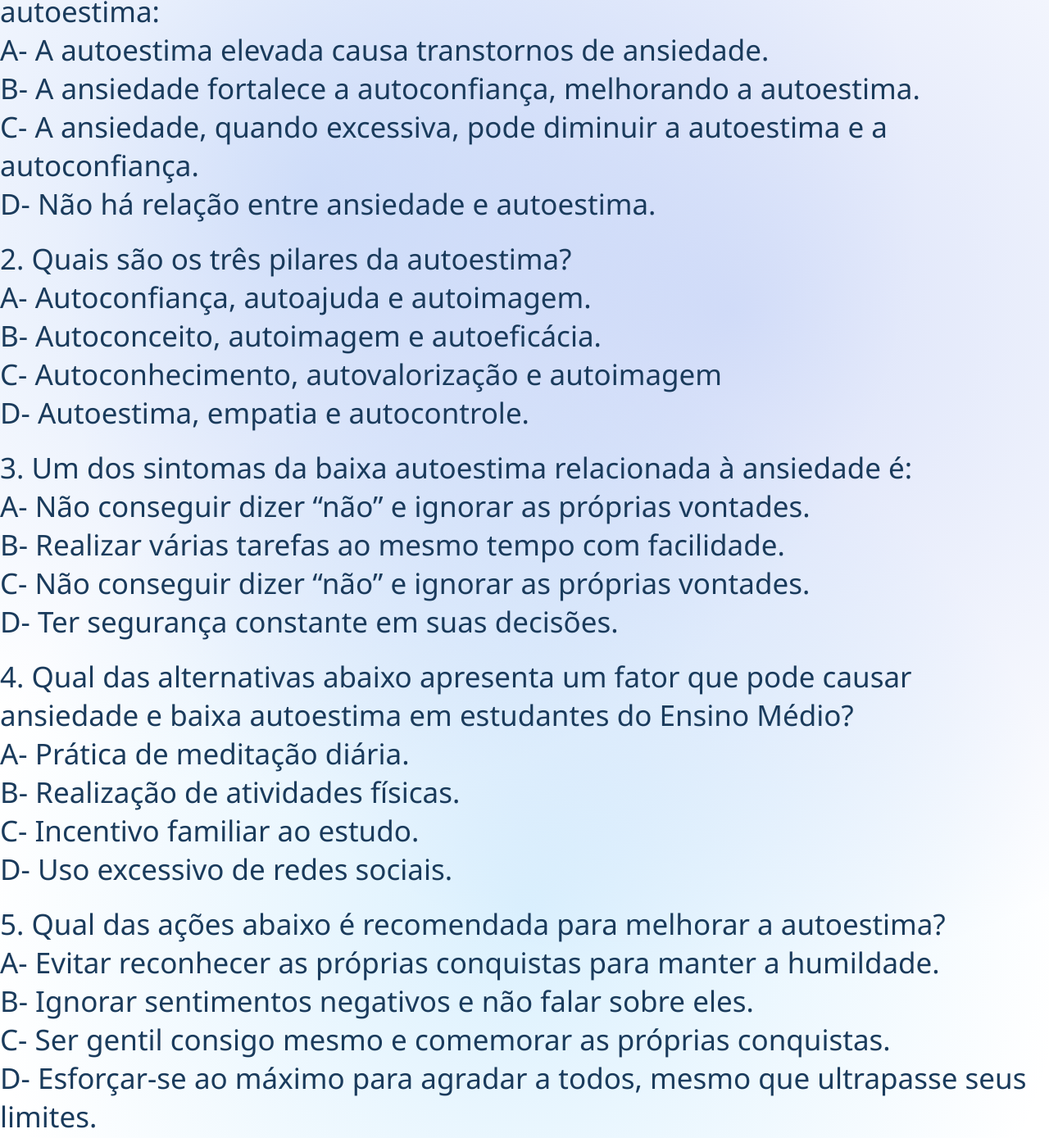
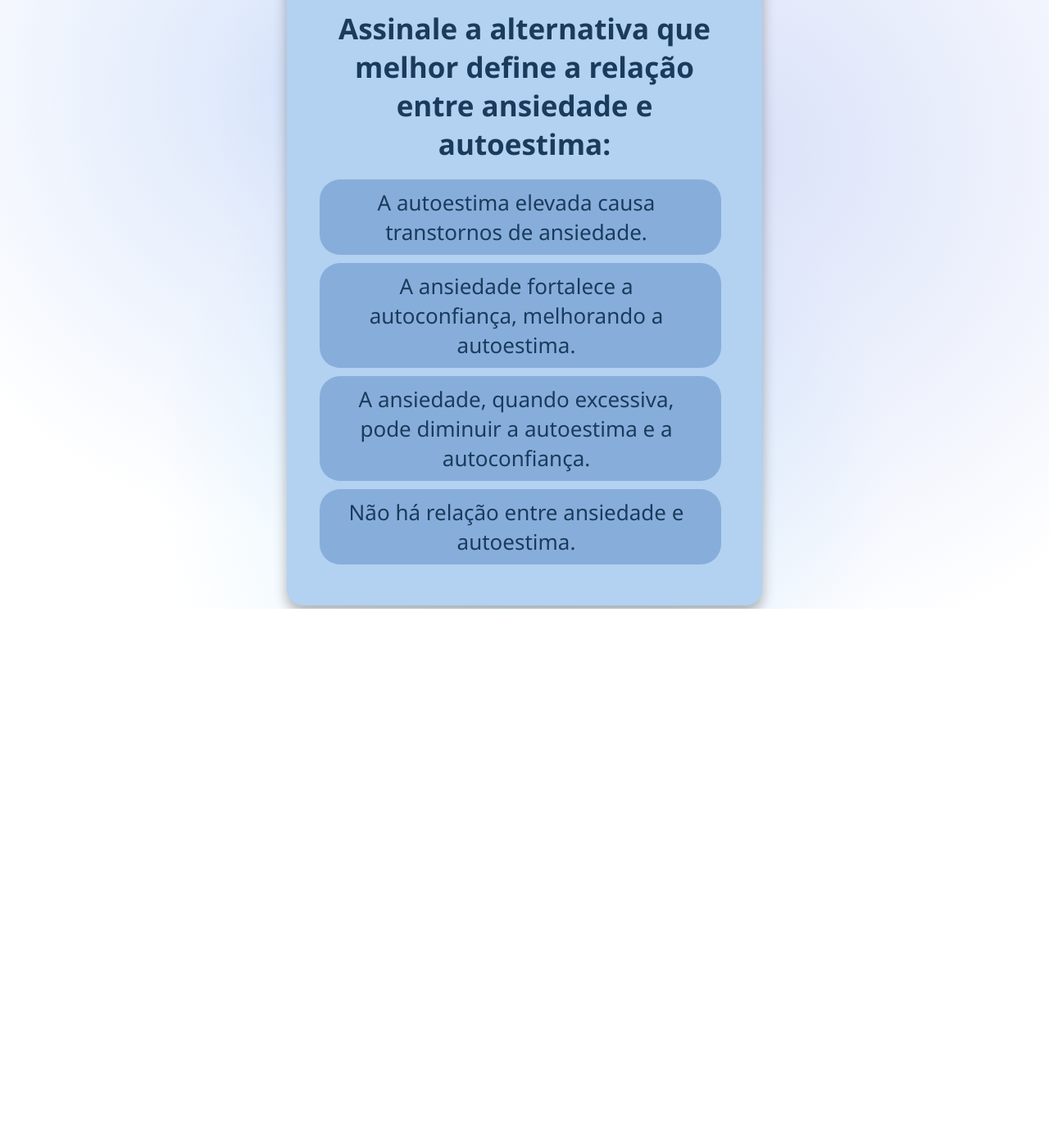
Before and after one commit to JoaoCarlosViana/PI_ANIMA_SITE, a plain HTML site: page QUIZ/quizpsicologia.html/pscg.html in a window 1280 px wide. Shown: the part 57-1446 px from the top of the page at 82% size. After the commit the page ends 800 px from the top, so only its background shows below. Drawn offline with Linux system fonts and the light colour scheme.

Commit message:
Update pscg.html

```diff
--- a/QUIZ/quizpsicologia.html/pscg.html
+++ b/QUIZ/quizpsicologia.html/pscg.html
@@ -1,64 +1,27 @@
 <!DOCTYPE html>
 <html lang="pt-BR">
 <head>
-  <meta charset="UTF-8" />
-  <meta name="viewport" content="width=device-width, initial-scale=1.0" />
-  <title>Quiz Psicologia</title>
-  <link rel="stylesheet" href="pscg.css" >
+  <meta charset="UTF-8">
+  <title>Quiz Pastel</title>
+  <link rel="stylesheet" href="pscg.css">
 </head>
 <body>
-  <main id="quiz-container">
-    <section class="perguntas question active" data-answer="2">
-      <div class="questionario">1. Assinale a alternativa que melhor define a relação entre ansiedade e autoestima:</div>
-      <section class="alternativas1">
-        <div class="ab">A- A autoestima elevada causa transtornos de ansiedade.</div>
-        <div class="ab">B- A ansiedade fortalece a autoconfiança, melhorando a autoestima.</div>
-        <div class="cd">C- A ansiedade, quando excessiva, pode diminuir a autoestima e a autoconfiança.</div>
-        <div class="cd">D- Não há relação entre ansiedade e autoestima.</div>
-      </section>
-    </section>
-
-    <section class="perguntas question" data-answer="1">
-      <div class="questionario">2. Quais são os três pilares da autoestima?</div>
-      <section class="alternativas1">
-        <div class="ab">A- Autoconfiança, autoajuda e autoimagem.</div>
-        <div class="ab">B- Autoconceito, autoimagem e autoeficácia.</div>
-        <div class="cd">C- Autoconhecimento, autovalorização e autoimagem</div>
-        <div class="cd">D- Autoestima, empatia e autocontrole.</div>
-      </section>
-    </section>
-
-    <section class="perguntas question" data-answer="0">
-      <div class="questionario"> 3. Um dos sintomas da baixa autoestima relacionada à ansiedade é:</div>
-      <section class="alternativas1">
-        <div class="ab">A- Não conseguir dizer “não” e ignorar as próprias vontades.</div>
-        <div class="ab">B- Realizar várias tarefas ao mesmo tempo com facilidade.</div>
-        <div class="cd">C- Não conseguir dizer “não” e ignorar as próprias vontades.</div>
-        <div class="cd">D- Ter segurança constante em suas decisões.</div>
-      </section>
-    </section>
-
-    <section class="perguntas question" data-answer="3">
-      <div class="questionario"> 4. Qual das alternativas abaixo apresenta um fator que pode causar ansiedade e baixa autoestima em estudantes do Ensino Médio?</div>
-      <section class="alternativas1">
-        <div class="ab">A- Prática de meditação diária.</div>
-        <div class="ab">B- Realização de atividades físicas.</div>
-        <div class="cd">C- Incentivo familiar ao estudo.</div>
-        <div class="cd">D- Uso excessivo de redes sociais.</div>
-      </section>
-    </section>
-
-    <section class="perguntas question" data-answer="2">
-      <div class="questionario"> 5. Qual das ações abaixo é recomendada para melhorar a autoestima?</div>
-      <section class="alternativas1">
-        <div class="ab">A- Evitar reconhecer as próprias conquistas para manter a humildade.</div>
-        <div class="ab">B-  Ignorar sentimentos negativos e não falar sobre eles.</div>
-        <div class="cd">C- Ser gentil consigo mesmo e comemorar as próprias conquistas.</div>
-        <div class="cd">D- Esforçar-se ao máximo para agradar a todos, mesmo que ultrapasse seus limites. </div>
-      </section>
-    </section>
-  </main>
-
+  <div class="quiz-container">
+    <h1 class="question">Assinale a alternativa que melhor define a relação entre ansiedade e autoestima:</h1>
+    <form>
+      <label class="option">
+        <div class="questao"> A autoestima elevada causa transtornos de ansiedade.</div>
+      </label>
+      <label class="option">
+        <div class="questao"> A ansiedade fortalece a autoconfiança, melhorando a autoestima.</div>
+      </label>
+      <label class="option">
+        <div class="questao"> A ansiedade, quando excessiva, pode diminuir a autoestima e a autoconfiança.</div>
+      </label>
+      <label class="option">
+         <div class="questao"> Não há relação entre ansiedade e autoestima. </div>
+      </label>
+    </form>
+  </div>
 </body>
-  <script src="quiz.js"></script>
 </html>
```
